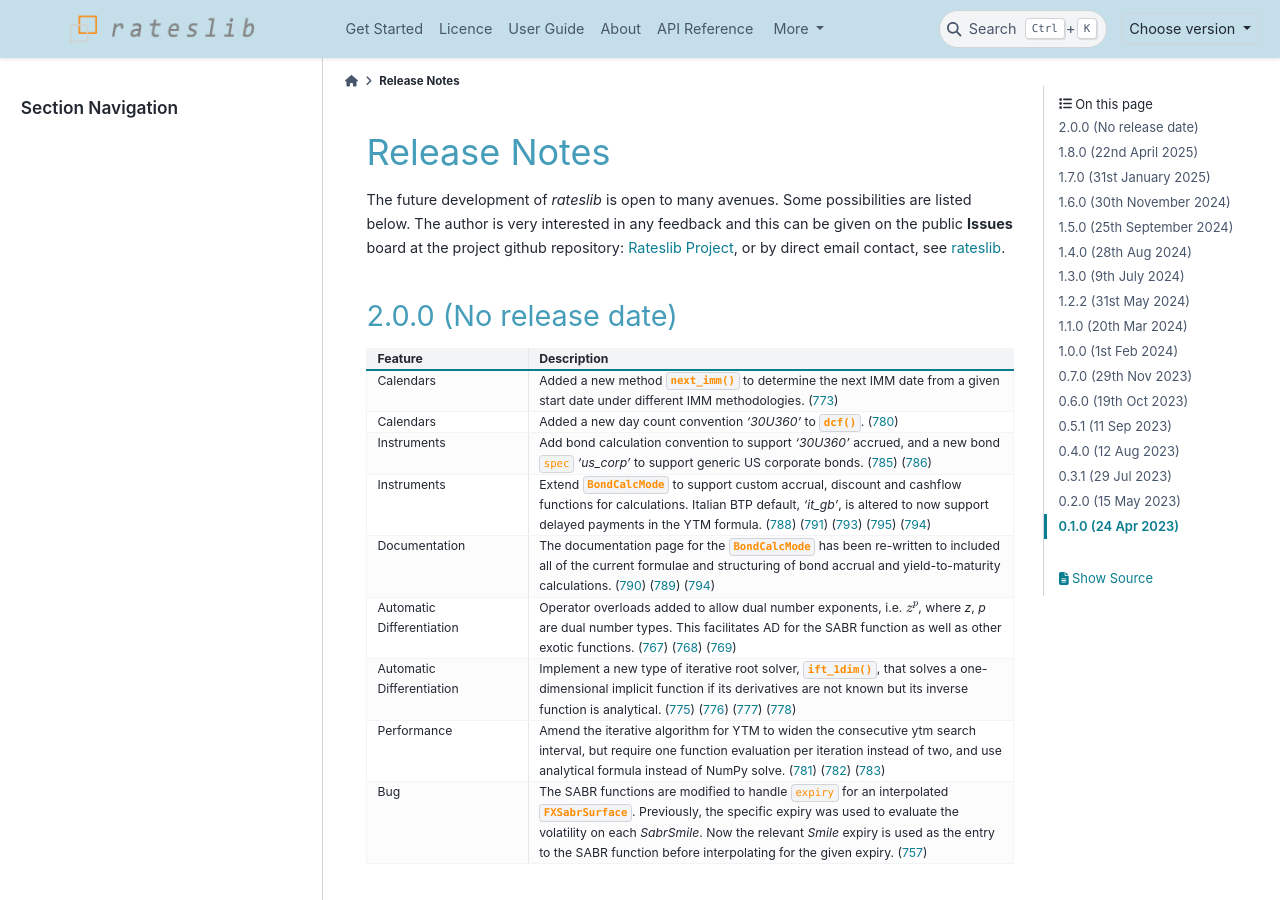
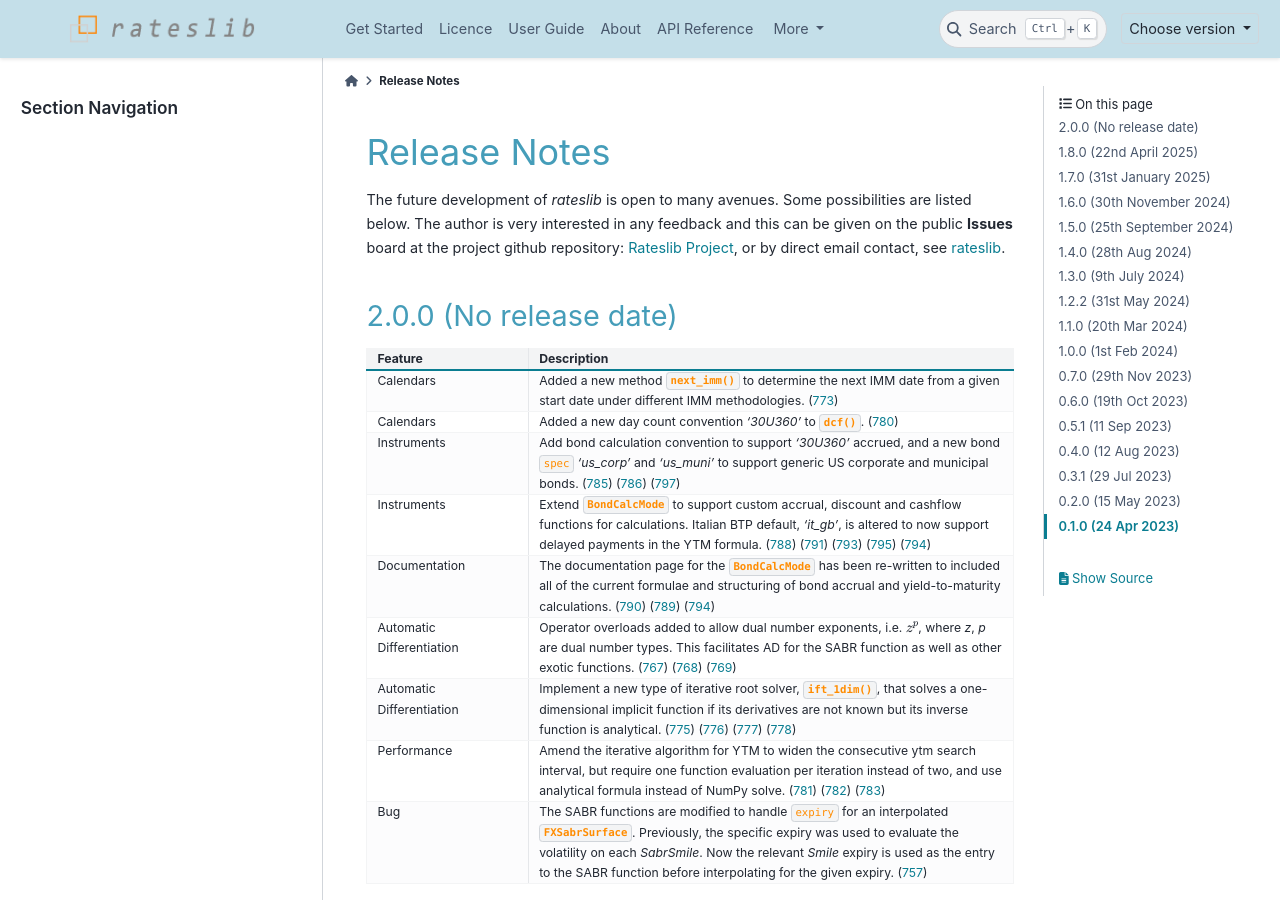
Before and after one commit to attack68/rateslib, a Sphinx documentation site: the page built from docs/source/i_whatsnew.rst, in a window 1280 px wide and 900 px high. Built offline with Sphinx 7.4.7 and the PyData theme 0.15.4, drawn with Linux system fonts in a browser that asks for light colours; comment, search, counter and statistics services are not loaded.

```diff
--- a/docs/source/i_whatsnew.rst
+++ b/docs/source/i_whatsnew.rst
@@ -30,9 +30,10 @@ email contact, see `rateslib <https://rateslib.com>`_.
        (`780 <https://github.com/attack68/rateslib/pull/780>`_)
    * - Instruments
      - Add bond calculation convention to support *'30U360'* accrued, and a new bond ``spec``
-       *'us_corp'* to support generic US corporate bonds.
+       *'us_corp'* and *'us_muni'* to support generic US corporate and municipal bonds.
        (`785 <https://github.com/attack68/rateslib/pull/785>`_)
        (`786 <https://github.com/attack68/rateslib/pull/786>`_)
+       (`797 <https://github.com/attack68/rateslib/pull/797>`_)
    * - Instruments
      - Extend :class:`~rateslib.instruments.BondCalcMode` to support custom accrual,
        discount and cashflow functions for calculations. Italian BTP default, *'it_gb'*, is
```
